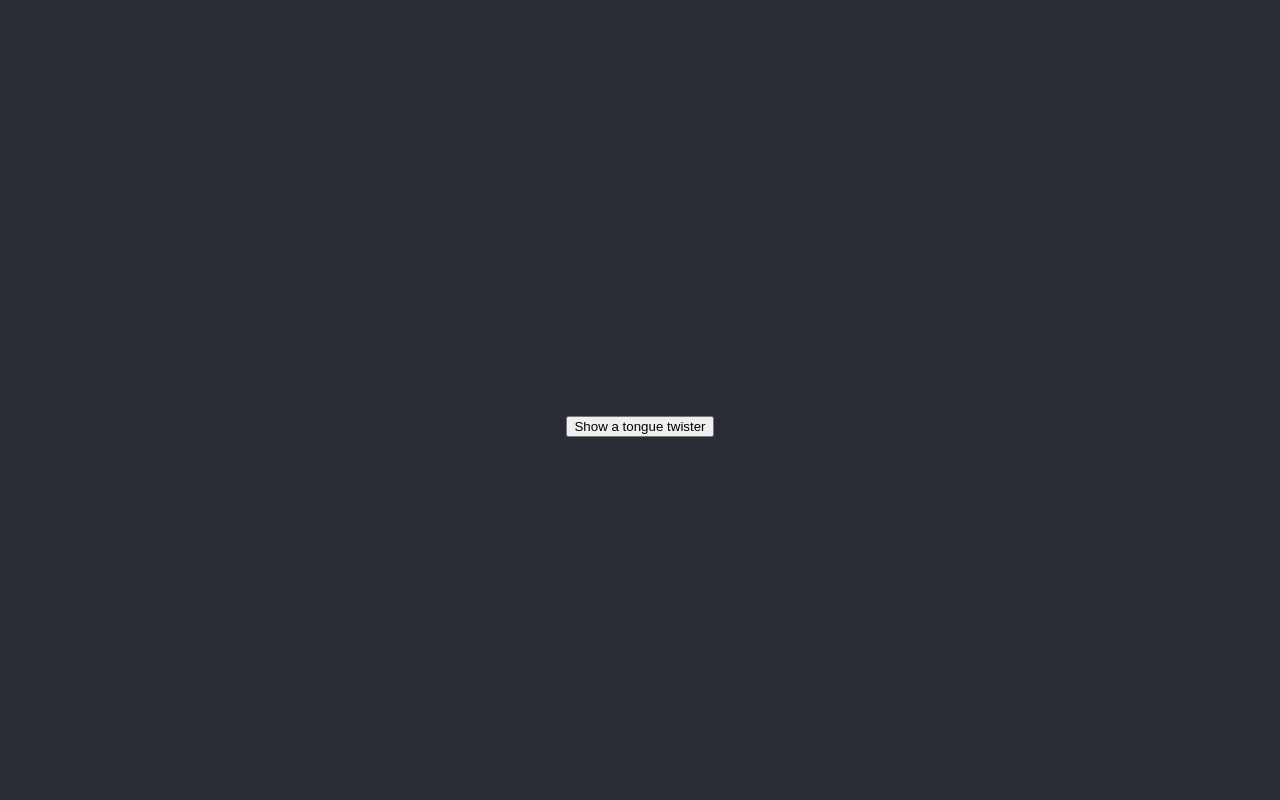
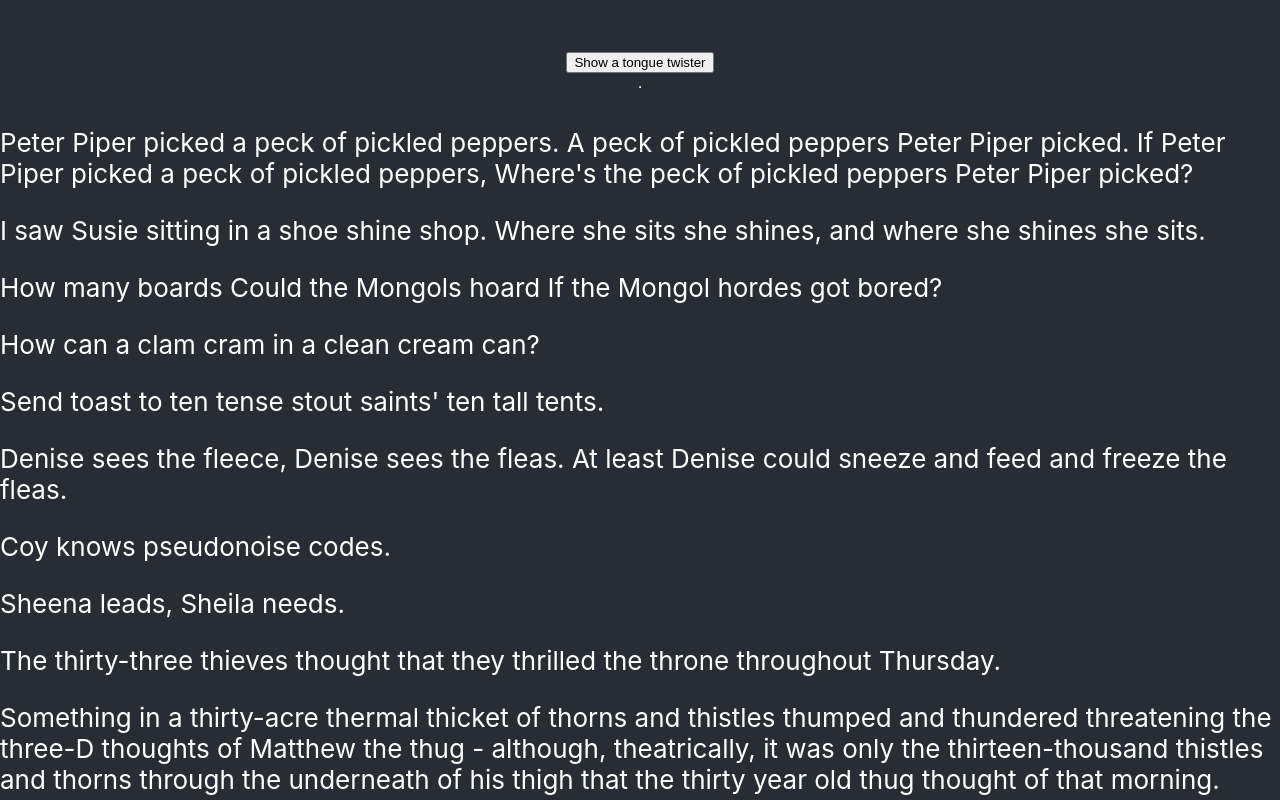
Before and after one commit to yukisato/tongue-typhoon, a React (Create React App) app: page / in a window 1280 px wide. Shown: the top 800 px of the page. Built offline with nearby package versions, Linux system fonts and the light colour scheme.

Commit message:
feat: create card-list and card components

```diff
--- a/src/App.tsx
+++ b/src/App.tsx
@@ -1,4 +1,5 @@
 import React, { ReactElement, useState } from 'react';
+import CardList from './components/card-list/card-list.component';
 import './App.css';
 import tongueTwisters from './tongue-source.json';
 
@@ -11,12 +12,14 @@ const App: React.FC = (): ReactElement => {
   }
 
   return (
-    <div className="App">
+    <div className="TongueTyphoon">
       <header className="App-header">
         <p>
           { selectedTwister }
         </p>
         <button onClick={ handleClick }>Show a tongue twister</button>
+        <hr />
+        <CardList />
       </header>
     </div>
   );
--- /dev/null
+++ b/src/components/card-list/card-list.component.tsx
@@ -0,0 +1,15 @@
+import React, { ReactElement } from 'react';
+import Card from '../card/card.component';
+import tongueTwisters from '../../tongue-source.json';
+
+const CardList: React.FC = (): ReactElement => {
+    return (
+        <div>
+        {
+            tongueTwisters.map(tt => <Card key={tt.id} tt={tt} />)
+        }
+        </div>
+    );
+}
+
+export default CardList;
--- /dev/null
+++ b/src/components/card/card.component.tsx
@@ -0,0 +1,15 @@
+import React, { ReactElement } from 'react';
+interface Props {
+    tt?: any
+}
+const Card: React.FC<Props> = ({ tt }): ReactElement => {
+    return (
+        <div>
+            <p>
+                {tt.content}
+            </p>
+        </div>
+    )
+}
+
+export default Card;
```
